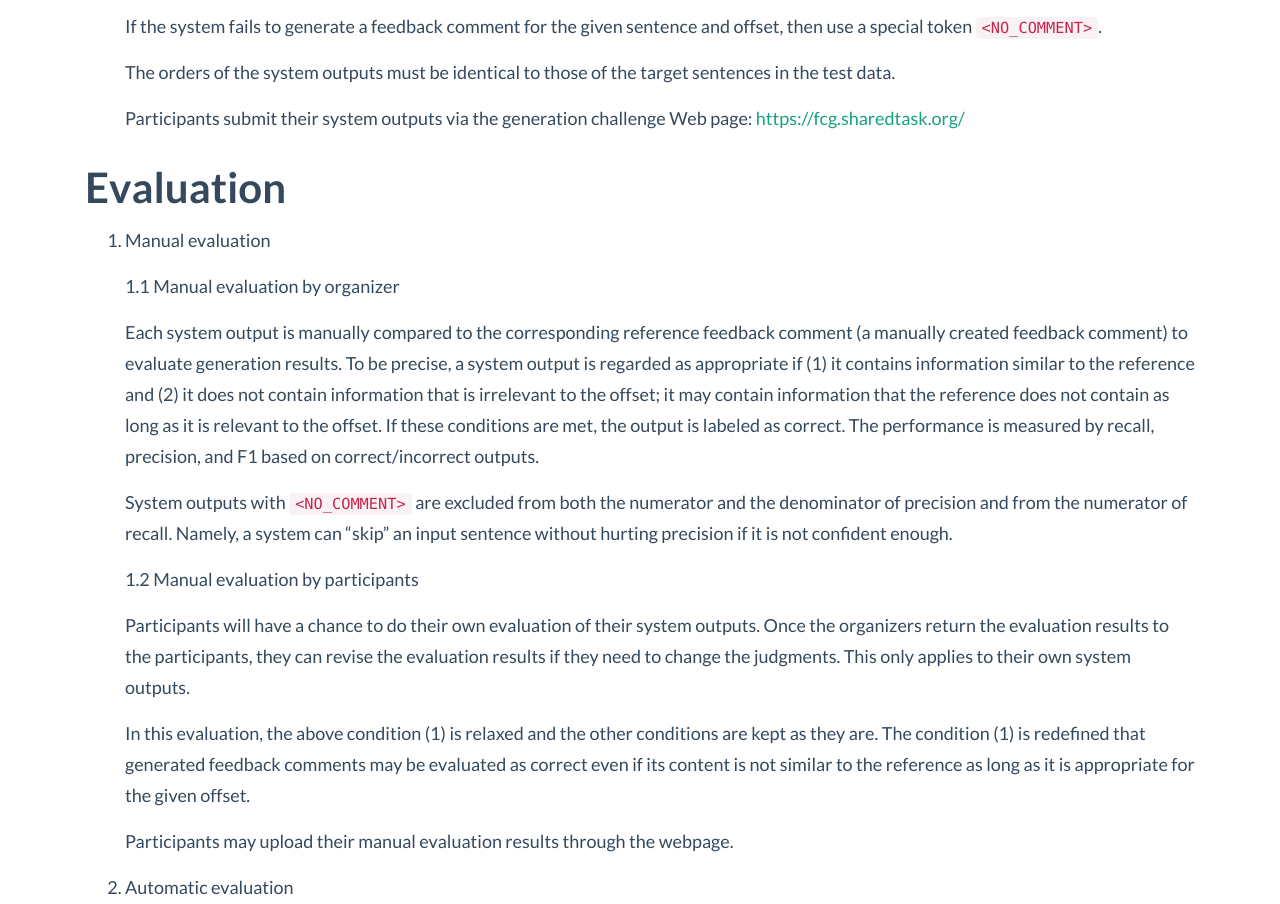
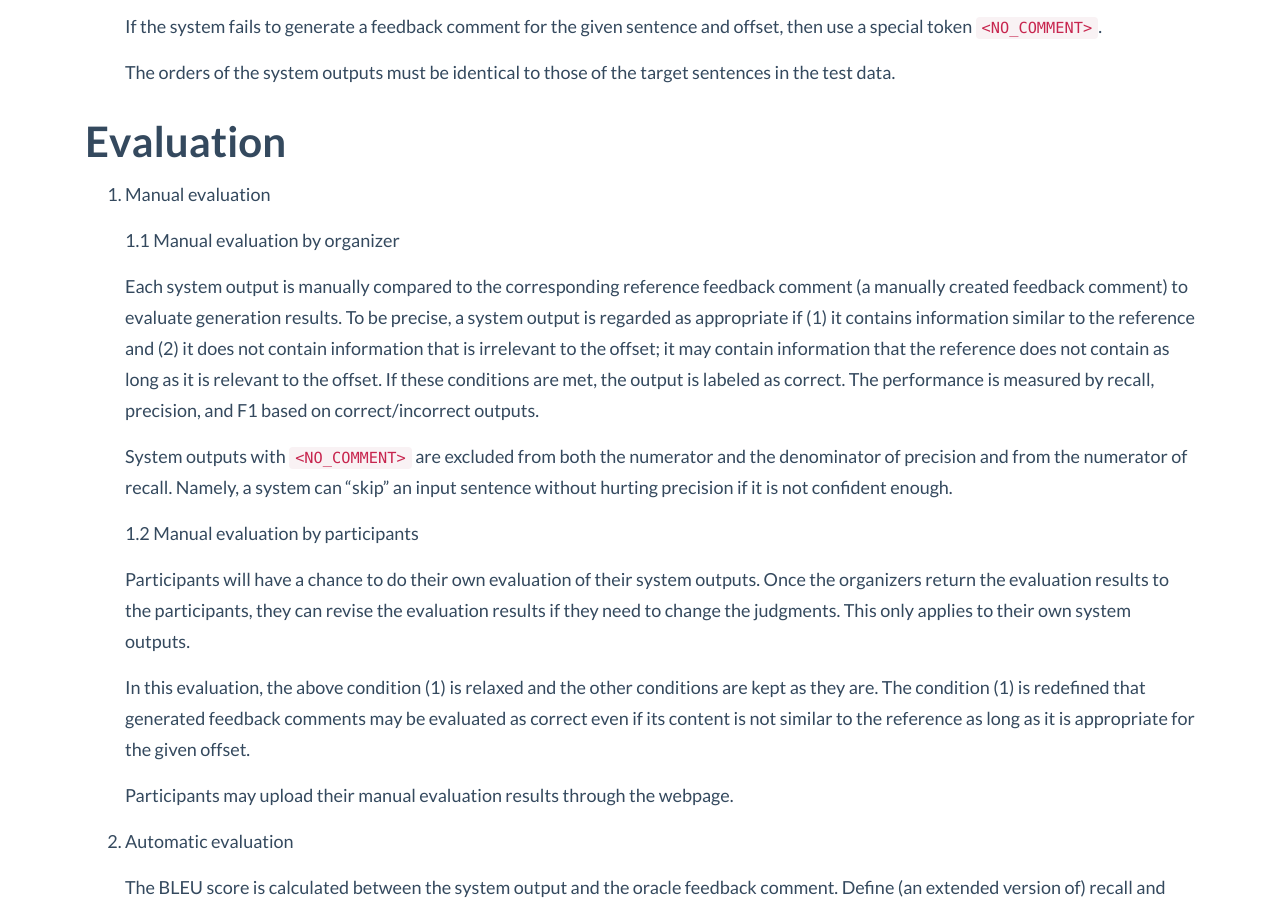
Before and after one commit to nagata-github/fcg_genchal, a plain HTML site: page task.html in a window 1280 px wide. Shown: the part 2099-3003 px from the top of the page. Drawn offline with nearby package versions, Linux system fonts and the light colour scheme.

Commit message:
Add files via upload

```diff
--- a/task.html
+++ b/task.html
@@ -10,9 +10,9 @@
     <meta property="og:title" content="GenChal 2022: Feedback Comment Generation for Writing Learning"/>
     <meta property="og:description" content="Feedback comment generation is a task where, given an input text, a system generates hints or explanatory notes that help language learners improve their writing skills."/>
     <meta property="og:locale" content="en_US"/>
-    <meta property="og:url" content="https://fcg.sharedtask.org/"/>
+    <meta property="og:url" content="https://nagata-github.github.io/fcg_genchal/"/>
     <meta property="og:type" content="article"/>
-    <meta property="og:image" content="https://fcg.sharedtask.org/static/fcg.png">
+    <meta property="og:image" content="https://nagata-github.github.io/fcg_genchal/static/fcg.png">
 
     <!-- Loading Bootstrap -->
     <link href="/fcg_genchal/static/css/vendor/bootstrap.min.css" rel="stylesheet">
@@ -133,8 +133,6 @@
 
         <p>The orders of the system outputs must be identical to those of the target sentences in the test data.</p>
 
-        <p>Participants submit their system outputs via the generation challenge Web page:
-            <a href="https://fcg.sharedtask.org/">https://fcg.sharedtask.org/</a></p>
     </li>
 </ol>
 
```
